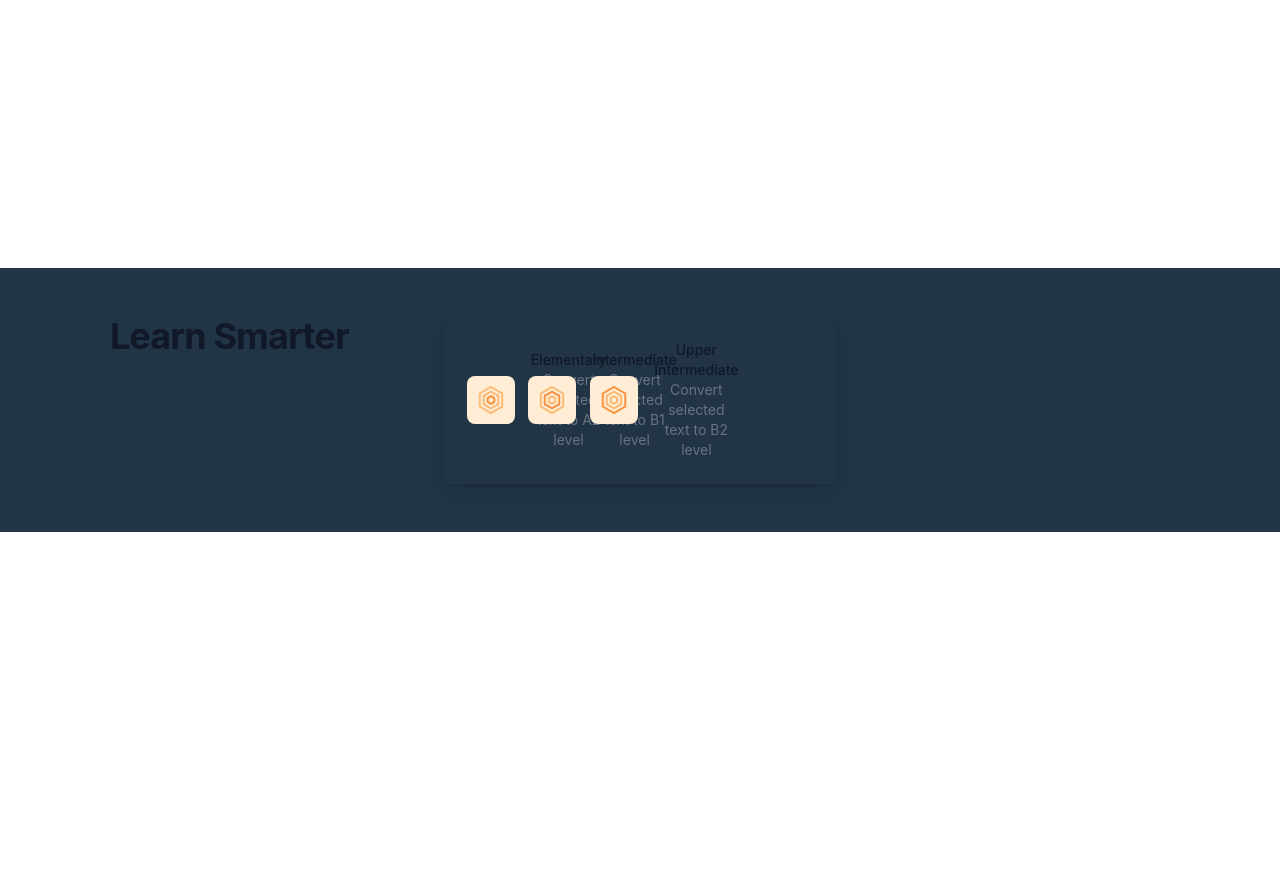
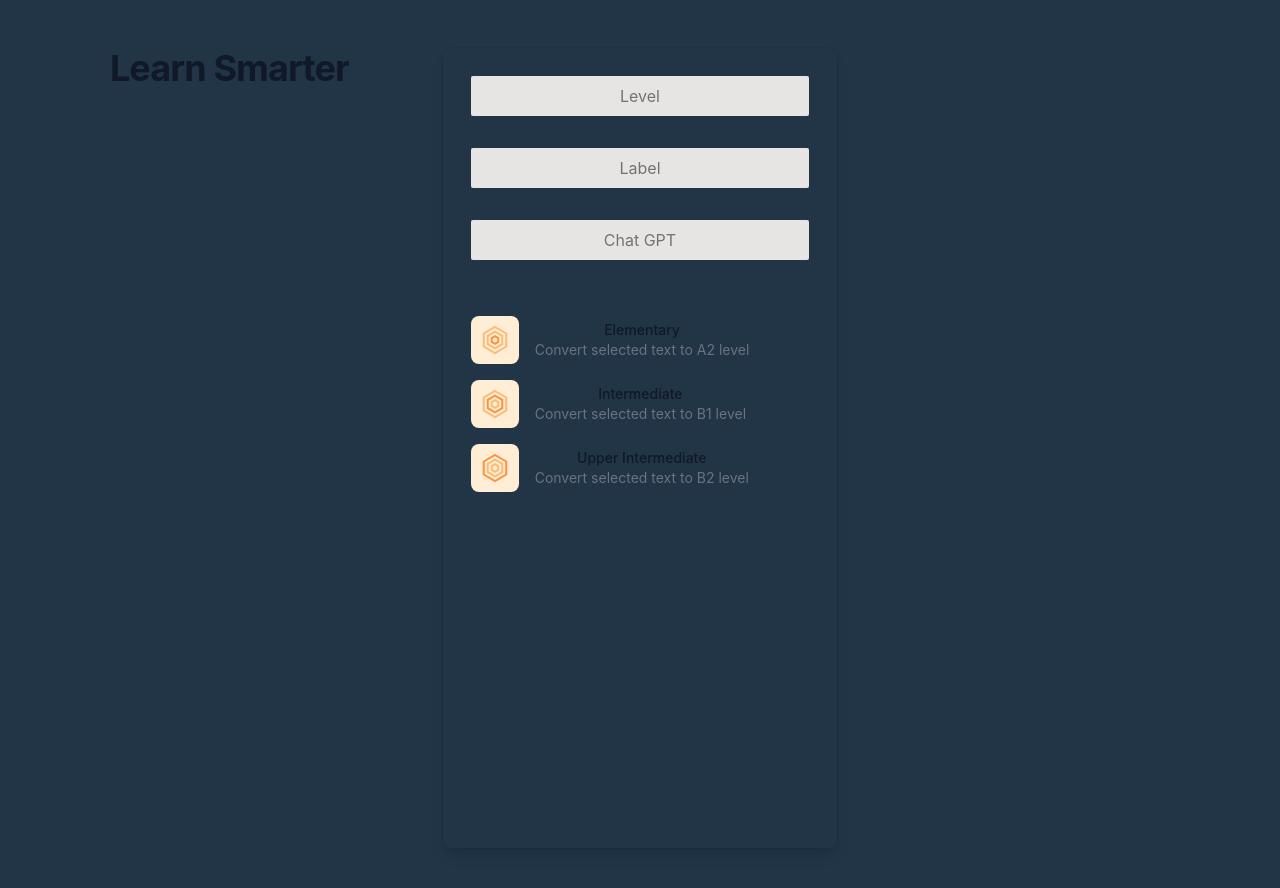
Before and after one commit to cenkce/langsta.ai, a React (Vite) app: page / in a window 1280 px wide. Shown: the top 888 px of the page. Before the commit the page ends 800 px from the top, so only its background shows below. Built offline with nearby package versions, Linux system fonts and the light colour scheme.

Commit message:
feat: launcher popover and content

```diff
--- a/src/app-launcher/LauncherPopOver.tsx
+++ b/src/app-launcher/LauncherPopOver.tsx
@@ -1,5 +1,7 @@
 import { LevelsIcon, IconLevelMid, IconLevelHigh } from "../ui/LevelsIcon";
 import { TargetLanguageLevel } from "../domain/student/TargetLanguageLevel";
+import { PropsWithChildren } from "react";
+import { TabContainer } from "../ui/TabContainer";
 
 const solutions = [
   {
@@ -22,16 +24,83 @@ const solutions = [
   },
 ] as const;
 
-export function LauncherPopOver(props: { onClick: (level: TargetLanguageLevel) => void }) {
+const Content = (props: PropsWithChildren<{ header: string }>) => {
   return (
-    <div className="min-h-full min-w-full overflow-hidden rounded-lg shadow-lg ring-1 ring-black ring-opacity-5">
-      <div className="relative grid gap-8 p-7 lg:grid-cols-6">
-        {solutions.map((item) => (
+    <div>
+      <header>{props.header}</header>
+      <main>{props.children}</main>
+    </div>
+  );
+};
+
+const LanguageLevelContent = () => {
+  return solutions.map((item) => (
+    <div
+      style={{ cursor: "pointer", userSelect: "none" }}
+      key={item.name}
+      // onClick={() => props.onClick(item.level)}
+      className="flex items-center rounded-lg p-2 transition duration-150 ease-in-out hover:bg-gray-50 focus:outline-none focus-visible:ring focus-visible:ring-orange-500 focus-visible:ring-opacity-50"
+    >
+      <div className="flex h-10 w-10 shrink-0 items-center justify-center text-white sm:h-12 sm:w-12">
+        <item.icon aria-hidden="true" />
+      </div>
+      <div className="ml-4">
+        <p className="text-sm font-medium text-gray-900">{item.name}</p>
+        <p className="text-sm text-gray-500">{item.description}</p>
+      </div>
+    </div>
+  ));
+};
+
+export function LauncherPopOver(props: {
+  onClick: (level: TargetLanguageLevel) => void;
+}) {
+  console.log(props, solutions);
+  return (
+    <div
+      className={[
+        "min-h-full",
+        "min-w-full",
+        "overflow-hidden",
+        "rounded-lg",
+        "shadow-lg",
+        "ring-1",
+        "ring-black",
+        "ring-opacity-5",
+        "dark:bg-zinc-700",
+      ].join(" ")}
+    >
+      <TabContainer
+        content={[
+          {
+            id: "1",
+            component: LanguageLevelContent,
+            button: "Level",
+            title: "Language Levelt",
+          },
+          { id: "2", component: Content, button: "Label", title: "" },
+          {
+            id: "3",
+            component: Content,
+            button: "Chat GPT",
+            title: "Chat GPT Settings",
+          },
+        ]}
+      ></TabContainer>
+      {/* <div className="relative grid gap-8 p-7 grid-cols-4">
+        <div
+          style={{ cursor: "pointer", userSelect: "none" }}
+          className="items-center rounded-sm p-2 bg-stone-300 text-stone-500"
+        >
+          Button
+        </div> */}
+
+      {/* {solutions.map((item) => (
           <div
             style={{ cursor: "pointer", userSelect: "none" }}
             key={item.name}
             onClick={() => props.onClick(item.level)}
-            className="-m-3 flex items-center rounded-lg p-2 transition duration-150 ease-in-out hover:bg-gray-50 focus:outline-none focus-visible:ring focus-visible:ring-orange-500 focus-visible:ring-opacity-50"
+            className="flex items-center rounded-lg p-2 transition duration-150 ease-in-out hover:bg-gray-50 focus:outline-none focus-visible:ring focus-visible:ring-orange-500 focus-visible:ring-opacity-50"
           >
             <div className="flex h-10 w-10 shrink-0 items-center justify-center text-white sm:h-12 sm:w-12">
               <item.icon aria-hidden="true" />
@@ -41,8 +110,8 @@ export function LauncherPopOver(props: { onClick: (level: TargetLanguageLevel) =
               <p className="text-sm text-gray-500">{item.description}</p>
             </div>
           </div>
-        ))}
-      </div>
+        ))} */}
+      {/* </div> */}
       {/* <div className="bg-gray-50 p-4">
           <a
             href="##"
--- a/src/index.scss
+++ b/src/index.scss
@@ -32,7 +32,7 @@ body {
   margin: 0;
   display: flex;
   place-items: center;
-  min-width: 320px;
+  min-width: 480px;
   min-height: 100vh;
 }
 
--- a/src/ui/Panel.tsx
+++ b/src/ui/Panel.tsx
@@ -3,8 +3,8 @@ import { PropsWithChildren } from "react";
 export function Panel(props: PropsWithChildren) {
   return (
     <div className="bg-auto bg-current min-w-full min-h-full py-4 sm:py-12">
-      <div className="grid min-h-full max-w-7xl gap-x-4 gap-y-12 px-6 lg:px-8 xl:grid-cols-3">
-        <h2 className="text-3xl font-bold tracking-tight text-gray-900 sm:text-4xl">Learn Smarter</h2>
+      <div className="grid min-h-full max-w-7xl gap-x-4 gap-y-2 px-6 lg:px-8 xl:grid-cols-3">
+        <h2 className="text-xl font-bold tracking-tight text-gray-900 sm:text-4xl">Learn Smarter</h2>
         {/* <p className="mt-6 text-lg leading-8 text-gray-600">Libero fames augue nisl porttitor nisi, quis. Id ac elit odio vitae elementum enim vitae ullamcorper suspendisse.</p> */}
       <ul>
         <li>{props.children}</li>
--- /dev/null
+++ b/src/ui/TabContainer.tsx
@@ -0,0 +1,52 @@
+import { ComponentType, useState } from "react";
+
+type TabContent = {
+  id: string;
+  component: ComponentType<any>;
+  button: string;
+  title: string;
+};
+type TabContainerProps = { content: TabContent[]; };
+export const TabContainer = (props: TabContainerProps) => {
+  const [selectedTabId, setSelecteTabId] = useState(props.content[0].id);
+  const selectedTab = props.content.find((tab) => tab.id === selectedTabId);
+  const TabContent = selectedTab?.component;
+
+  return (
+    <div className="w-full min-h-screen">
+      <div
+        className={`relative grid gap-8 p-7 grid-cols-${props.content.length}`}
+      >
+        {props.content.map((tab) => {
+          return (
+            <TabButton
+              onClick={(tab) => {
+                setSelecteTabId(tab);
+              }}
+              key={tab.id}
+              label={tab.button}
+              id={tab.id} />
+          );
+        })}
+      </div>
+      <div className="p-5">
+        {TabContent ? <TabContent header={selectedTab.title} /> : null}
+      </div>
+    </div>
+  );
+};
+function TabButton(props: {
+  label: string;
+  id: string;
+  onClick: (tab: string) => void;
+}) {
+  return (
+    <div
+      onClick={() => props.onClick(props.id)}
+      style={{ cursor: "pointer", userSelect: "none" }}
+      className="items-center rounded-sm p-2 bg-stone-200 hover:bg-stone-300 text-stone-500"
+    >
+      {props.label}
+    </div>
+  );
+}
```
